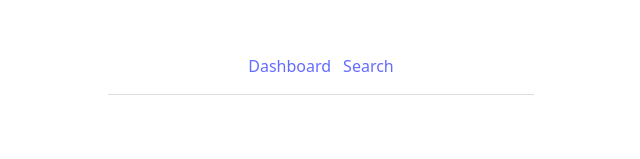
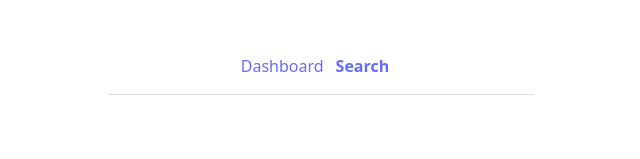
Before and after one commit to JWang6464/Savory, a React (Vite) app in the folder apps/web/: page /search in a window 1280 px wide. Shown: the part 125-284 px from the top of the page, without its empty margins (319-959 px from the left). Built offline with nearby package versions, Linux system fonts and the light colour scheme.

Commit message:
Extract Nav component for routing layout

```diff
--- a/apps/web/src/App.tsx
+++ b/apps/web/src/App.tsx
@@ -1,19 +1,14 @@
-import { BrowserRouter, Routes, Route, Link } from "react-router-dom";
+import { BrowserRouter, Routes, Route } from "react-router-dom";
 import Dashboard from "./pages/Dashboard";
 import Search from "./pages/Search";
 import CookMode from "./pages/CookMode";
+import Nav from "./components/Nav";
 import "./App.css";
 
 export default function App() {
   return (
     <BrowserRouter>
-      <div style={{ padding: 16, borderBottom: "1px solid #ddd" }}>
-        <Link to="/" style={{ marginRight: 12 }}>
-          Dashboard
-        </Link>
-        <Link to="/search">Search</Link>
-      </div>
-
+      <Nav />
       <Routes>
         <Route path="/" element={<Dashboard />} />
         <Route path="/search" element={<Search />} />
--- /dev/null
+++ b/apps/web/src/components/Nav.tsx
@@ -0,0 +1,22 @@
+import { Link, useLocation } from "react-router-dom";
+
+export default function Nav() {
+  const location = useLocation();
+
+  const linkStyle = (path: string) => ({
+    marginRight: 12,
+    textDecoration: "none",
+    fontWeight: location.pathname === path ? 700 : 400,
+  });
+
+  return (
+    <div style={{ padding: 16, borderBottom: "1px solid #ddd" }}>
+      <Link to="/" style={linkStyle("/")}>
+        Dashboard
+      </Link>
+      <Link to="/search" style={linkStyle("/search")}>
+        Search
+      </Link>
+    </div>
+  );
+}
```
